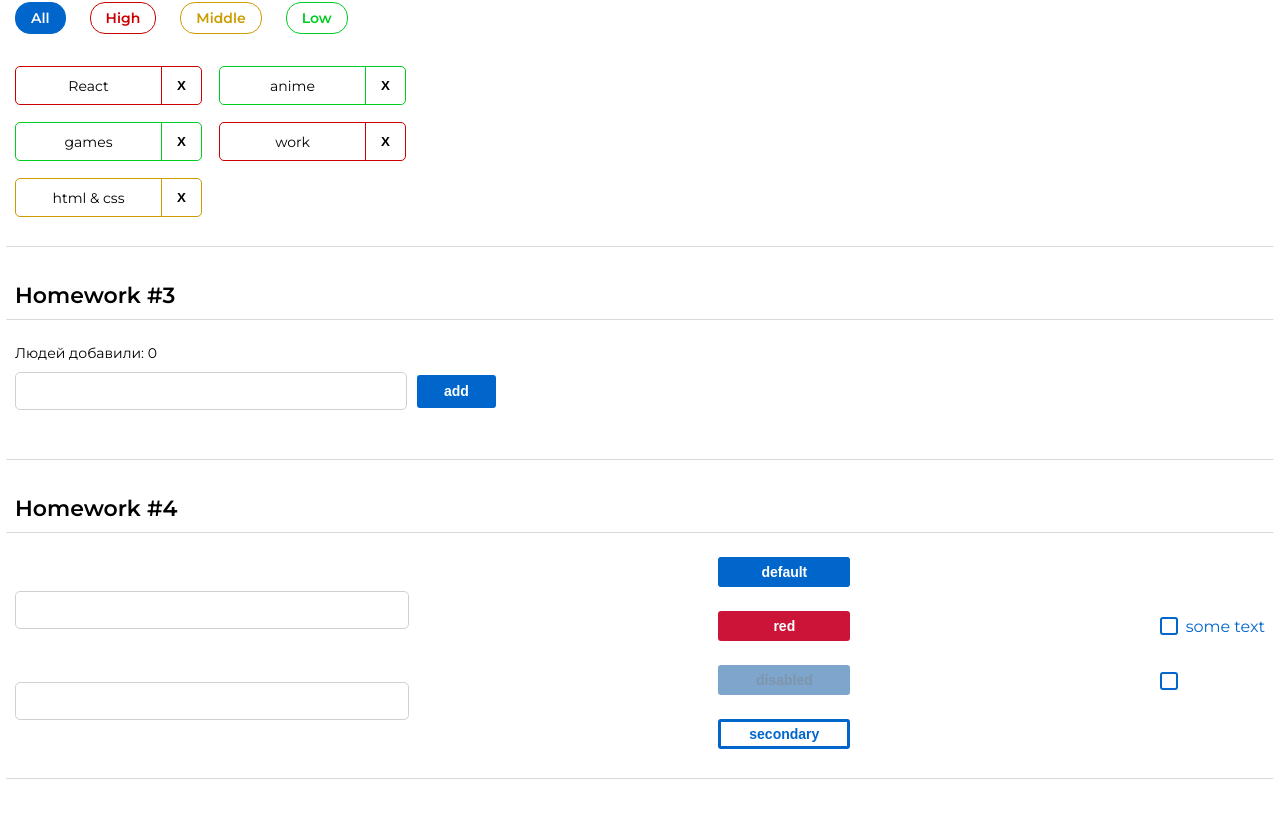
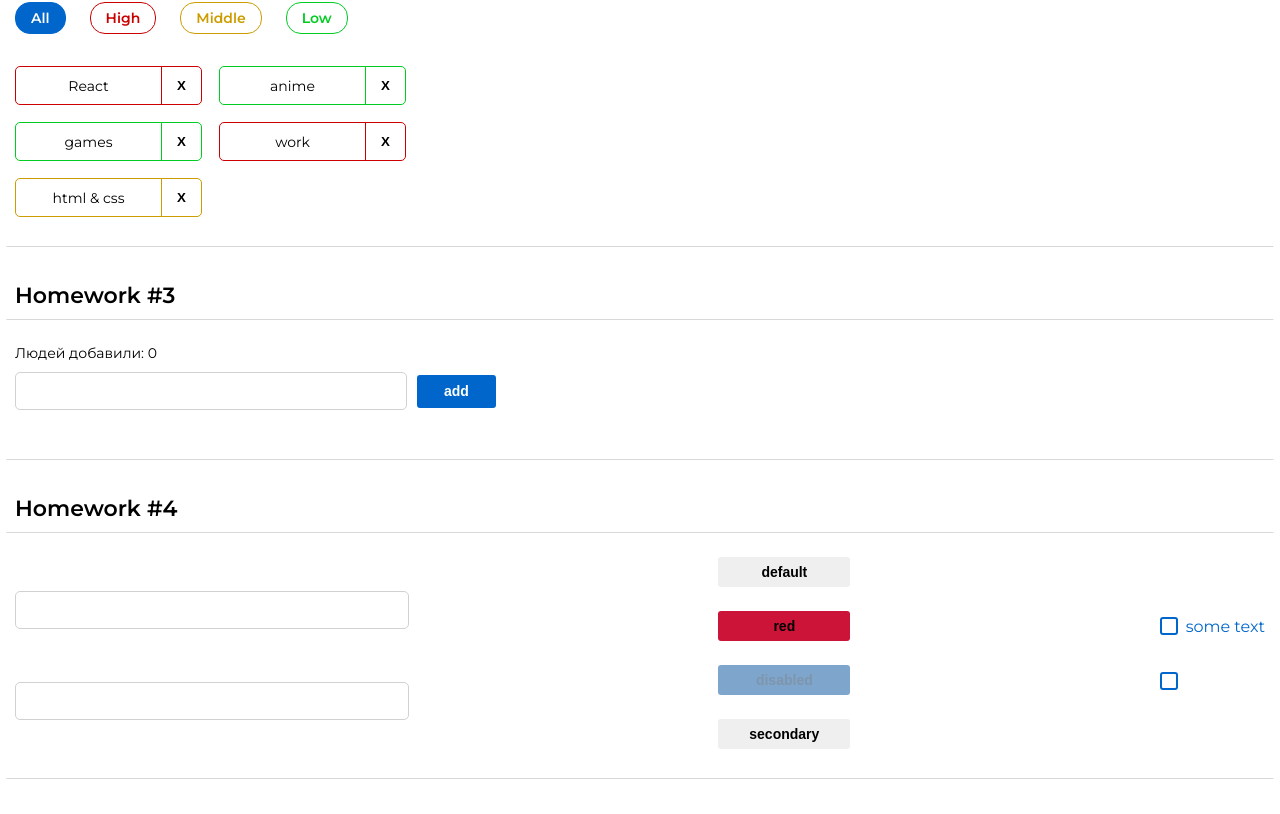
Before and after one commit to vlad615/ReactPractice, a React (Vite) app: page / in a window 1280 px wide. Shown: the part 694-1508 px from the top of the page. Built offline with nearby package versions, Linux system fonts and the light colour scheme.

Commit message:
refactor styles

```diff
--- a/src/s2-homeworks/hw04/Stand.tsx
+++ b/src/s2-homeworks/hw04/Stand.tsx
@@ -42,7 +42,7 @@ const Stand = () => {
 
             <div className={s.buttons}>
                 {/*обычная кнопка:*/}
-                    <SuperButton id={'hw4-super-button-default'}>
+                    <SuperButton id={'hw4-super-button-default'} className={'default'}>
                         default
                     </SuperButton>
                 {/*красная кнопка:*/}
@@ -60,7 +60,7 @@ const Stand = () => {
                 {/*задизэйбленная кнопка:*/}
                     <SuperButton
                         id={'hw4-super-button-secondary'}
-                        xType={'secondary'}
+                        className={'secondary'}
                     >
                         secondary
                     </SuperButton>
--- a/src/s2-homeworks/hw04/common/c2-SuperButton/SuperButton.module.css
+++ b/src/s2-homeworks/hw04/common/c2-SuperButton/SuperButton.module.css
@@ -6,10 +6,6 @@
     height: 30px;
     font-weight: 600;
     font-size: 14px;
-    color: #fff;
-    background: #06c;
-
-
 }
 
 .red {
@@ -29,7 +25,8 @@
 }
 
 .default {
-
+    color: #fff;
+    background: #06c;
 }
 
 .button:hover {
--- a/src/s2-homeworks/hw04/common/c2-SuperButton/SuperButton.tsx
+++ b/src/s2-homeworks/hw04/common/c2-SuperButton/SuperButton.tsx
@@ -20,7 +20,7 @@ const SuperButton: React.FC<SuperButtonPropsType> = (
     const finalClassName = s.button
         + (disabled? ' ' + s.disabled : '')
         + (xType === 'red' ? ' ' + s.red : '')
-        + (xType === 'secondary' ? ' ' + s.secondary: '') // задачка на смешивание классов
+        + (className ? ' ' + className : '') // задачка на смешивание классов
 
     return (
         <button
```
